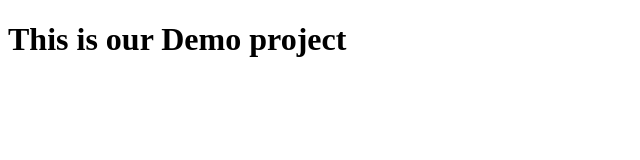
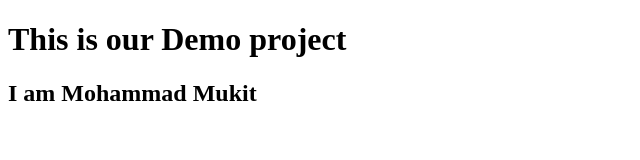
Before and after one commit to mohammad-mukit/sp-6-1, a plain HTML site: page index.html in a window 1280 px wide. Shown: the whole page, without its empty margins (0-640 px from the left). Drawn offline with Linux system fonts and the light colour scheme.

Commit message:
name added

```diff
--- a/index.html
+++ b/index.html
@@ -8,5 +8,6 @@
 </head>
 <body>
     <h1>This is our Demo project</h1>
+    <h2>I am Mohammad Mukit</h2>
 </body>
 </html>
```
